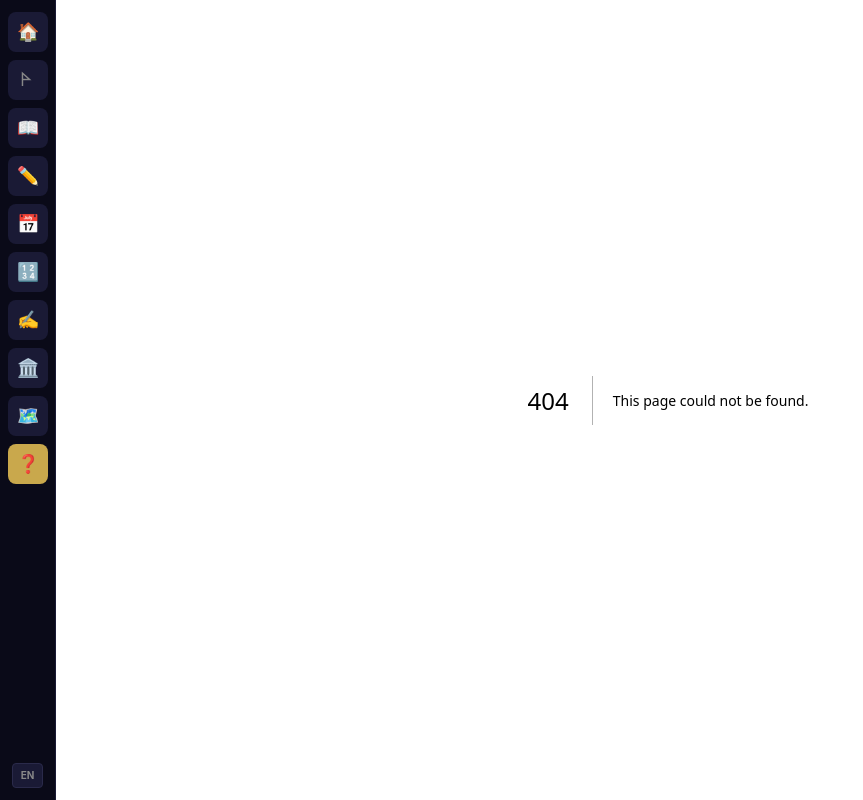
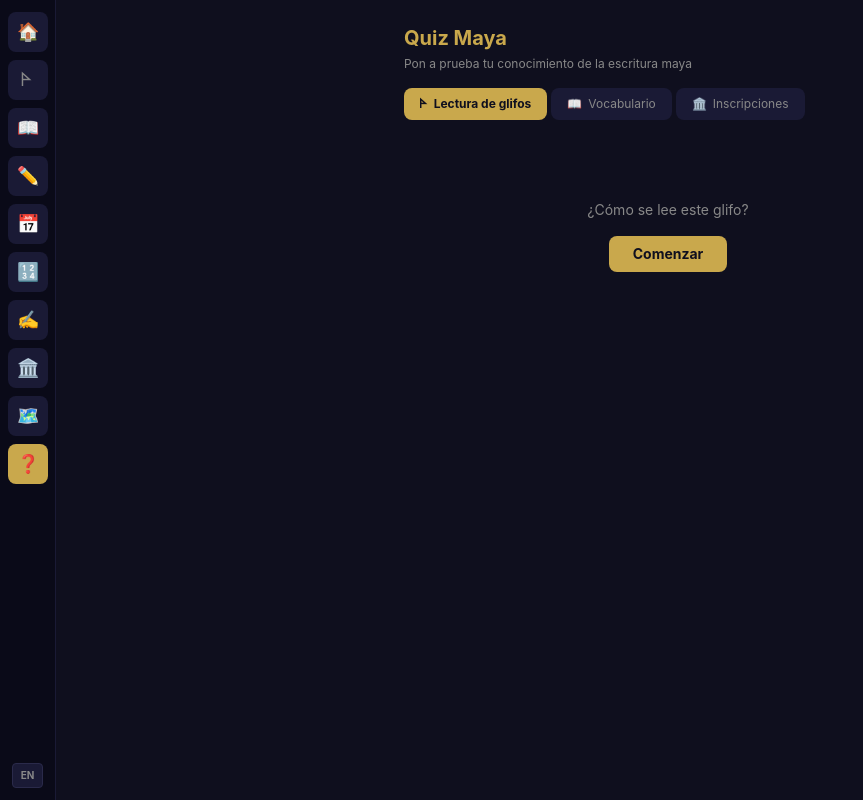
Before and after one commit to Heloqui/maya-translator, a Next.js app: page /quiz in a window 1280 px wide. Before the commit this address had no page. Shown: the whole page, without its empty margins (0-863 px from the left). Built offline with nearby package versions, Linux system fonts and the light colour scheme.

Commit message:
feat: add quiz page with syllable, vocabulary, and inscription modes
Co-Authored-By: Claude Sonnet 4.6 <noreply@anthropic.com>

```diff
--- /dev/null
+++ b/src/app/quiz/page.js
@@ -0,0 +1,39 @@
+'use client'
+import { useState } from 'react'
+import { useLang } from '@/lib/lang'
+import QuizEngine from '@/components/QuizEngine'
+
+export default function QuizPage() {
+  const { t } = useLang()
+  const [mode, setMode] = useState('syllables')
+
+  const MODES = [
+    { key: 'syllables', label: t.syllableQuiz, icon: '𐊀' },
+    { key: 'vocabulary', label: t.vocabularyQuiz, icon: '📖' },
+    { key: 'inscriptions', label: t.inscriptionQuiz, icon: '🏛️' },
+  ]
+
+  return (
+    <div className="p-4 md:p-6 max-w-xl mx-auto">
+      <h1 className="text-xl font-bold text-maya-gold mb-1">{t.quizTitle}</h1>
+      <p className="text-xs text-maya-muted mb-4">{t.quizSubtitle}</p>
+
+      <div className="flex gap-1 overflow-x-auto pb-2 mb-6">
+        {MODES.map(({ key, label, icon }) => (
+          <button
+            key={key}
+            onClick={() => setMode(key)}
+            className={`px-4 py-2 rounded-lg text-xs whitespace-nowrap transition-colors flex items-center gap-1.5 ${
+              mode === key ? 'bg-maya-gold text-maya-bg font-bold' : 'bg-maya-surface text-maya-muted hover:bg-maya-border'
+            }`}
+          >
+            <span>{icon}</span>
+            <span>{label}</span>
+          </button>
+        ))}
+      </div>
+
+      <QuizEngine key={mode} mode={mode} />
+    </div>
+  )
+}
--- /dev/null
+++ b/src/components/QuizEngine.jsx
@@ -0,0 +1,157 @@
+'use client'
+import { useState, useCallback } from 'react'
+import { useLang } from '@/lib/lang'
+import { getQuizQuestions } from '@/lib/data'
+import MayaGlyph from './MayaGlyph'
+import { getGlyphImage } from '@/lib/glyph-images'
+
+export default function QuizEngine({ mode }) {
+  const { t, lang } = useLang()
+  const [questions, setQuestions] = useState(null)
+  const [current, setCurrent] = useState(0)
+  const [selected, setSelected] = useState(null)
+  const [score, setScore] = useState(0)
+  const [finished, setFinished] = useState(false)
+
+  const startQuiz = useCallback(() => {
+    setQuestions(getQuizQuestions(mode, 10))
+    setCurrent(0)
+    setSelected(null)
+    setScore(0)
+    setFinished(false)
+  }, [mode])
+
+  if (!questions) {
+    return (
+      <div className="text-center py-12">
+        <p className="text-maya-muted text-sm mb-4">
+          {mode === 'syllables' && t.whatGlyphReads}
+          {mode === 'vocabulary' && t.whatWordMeans}
+          {mode === 'inscriptions' && t.whatBlockSays}
+        </p>
+        <button
+          onClick={startQuiz}
+          className="px-6 py-2 bg-maya-gold text-maya-bg rounded-lg font-bold text-sm hover:bg-maya-gold/80 transition-colors"
+        >
+          {t.startQuiz}
+        </button>
+      </div>
+    )
+  }
+
+  if (finished) {
+    const key = `maya-quiz-${mode}`
+    const prev = parseInt(localStorage.getItem(key) || '0', 10)
+    if (score > prev) localStorage.setItem(key, score.toString())
+
+    return (
+      <div className="text-center py-12">
+        <h2 className="text-lg font-bold text-maya-gold mb-2">{t.quizComplete}</h2>
+        <p className="text-3xl font-bold mb-4">{score} / {questions.length}</p>
+        <button
+          onClick={startQuiz}
+          className="px-6 py-2 bg-maya-gold text-maya-bg rounded-lg font-bold text-sm hover:bg-maya-gold/80 transition-colors"
+        >
+          {t.tryAgain}
+        </button>
+      </div>
+    )
+  }
+
+  const q = questions[current]
+  const isCorrect = selected === q.correct
+  const hasAnswered = selected !== null
+
+  function handleSelect(option) {
+    if (hasAnswered) return
+    setSelected(option)
+    if (option === q.correct) setScore(s => s + 1)
+  }
+
+  function handleNext() {
+    if (current + 1 >= questions.length) {
+      setFinished(true)
+    } else {
+      setCurrent(c => c + 1)
+      setSelected(null)
+    }
+  }
+
+  return (
+    <div>
+      <div className="flex justify-between items-center mb-4">
+        <span className="text-xs text-maya-muted">
+          {current + 1} {t.questionOf} {questions.length}
+        </span>
+        <span className="text-xs text-maya-gold">{t.score}: {score}</span>
+      </div>
+
+      <div className="bg-maya-surface rounded-xl p-6 border border-maya-border mb-4 text-center">
+        {q.type === 'syllable' && (
+          <>
+            <p className="text-xs text-maya-muted mb-3">{t.whatGlyphReads}</p>
+            {getGlyphImage(q.prompt) ? (
+              <div className="w-24 h-24 bg-white rounded-xl mx-auto flex items-center justify-center p-2">
+                <img src={getGlyphImage(q.prompt)} alt="?" className="max-w-full max-h-full object-contain" />
+              </div>
+            ) : q.promptThompson?.length > 0 ? (
+              <MayaGlyph thompson={q.promptThompson} size="text-5xl" className="text-maya-gold" />
+            ) : (
+              <span className="text-4xl font-bold text-maya-gold">?</span>
+            )}
+          </>
+        )}
+        {q.type === 'vocabulary' && (
+          <>
+            <p className="text-xs text-maya-muted mb-3">{t.whatWordMeans}</p>
+            <span className="text-2xl font-bold text-maya-gold">{q.prompt}</span>
+          </>
+        )}
+        {q.type === 'inscription' && (
+          <>
+            <p className="text-xs text-maya-muted mb-3">{t.whatBlockSays}</p>
+            <span className="text-lg font-mono text-blue-400">{q.prompt}</span>
+          </>
+        )}
+      </div>
+
+      <div className="grid grid-cols-2 gap-2 mb-4">
+        {q.options.map((option, i) => {
+          let style = 'bg-maya-surface border-maya-border hover:border-maya-gold/50'
+          if (hasAnswered) {
+            if (option === q.correct) style = 'bg-green-900/30 border-green-500'
+            else if (option === selected) style = 'bg-red-900/30 border-red-500'
+          }
+
+          return (
+            <button
+              key={i}
+              onClick={() => handleSelect(option)}
+              disabled={hasAnswered}
+              className={`p-3 rounded-lg border text-sm text-left transition-colors ${style}`}
+            >
+              {option}
+            </button>
+          )
+        })}
+      </div>
+
+      {hasAnswered && (
+        <div className="space-y-3">
+          <p className={`text-sm font-bold ${isCorrect ? 'text-green-400' : 'text-red-400'}`}>
+            {isCorrect ? t.correct : t.incorrect}
+          </p>
+          <p className="text-xs text-maya-muted">
+            {q.explanation[lang] || q.explanation.es}
+          </p>
+          <button
+            onClick={handleNext}
+            className="w-full py-2 bg-maya-gold text-maya-bg rounded-lg font-bold text-sm hover:bg-maya-gold/80 transition-colors"
+          >
+            {t.nextQuestion}
+          </button>
+        </div>
+      )}
+    </div>
+  )
+}
```
